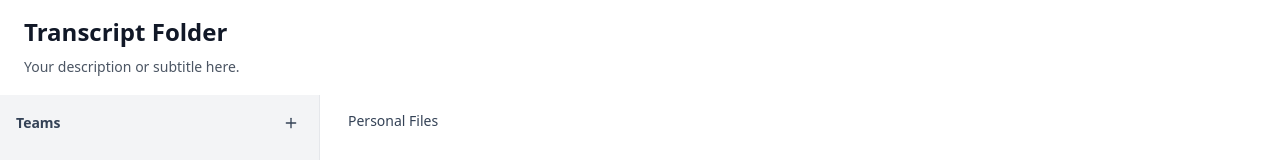
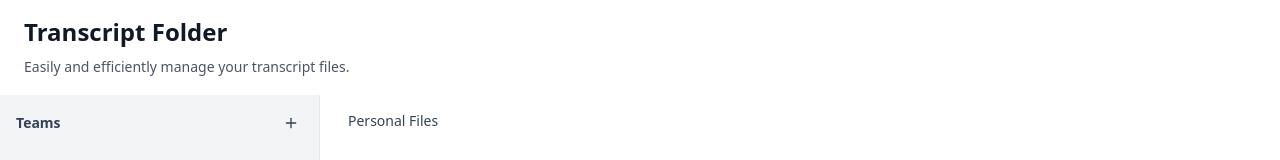
Before and after one commit to saapro-lang/doc-domicile-main, a React (Vite) app: page / in a window 1280 px wide. Shown: the top 160 px of the page. Built offline with nearby package versions, Linux system fonts and the light colour scheme.

Commit message:
Updated FileManager.tsx

```diff
--- a/src/pages/FileManager.tsx
+++ b/src/pages/FileManager.tsx
@@ -291,7 +291,7 @@ export function FileManager() {
             <div className="space-y-2">
               <h1 className="text-2xl font-bold text-gray-900">Transcript Folder</h1>
               <p className="text-sm text-gray-600 leading-relaxed">
-                Your description or subtitle here.
+                Easily and efficiently manage your transcript files.
               </p>
             </div>
           </div>
```
